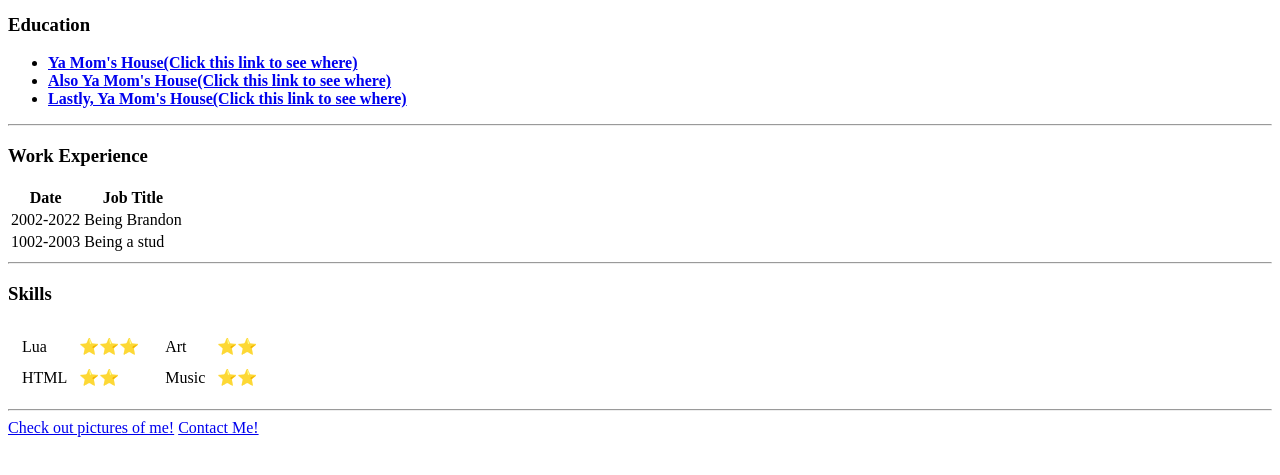
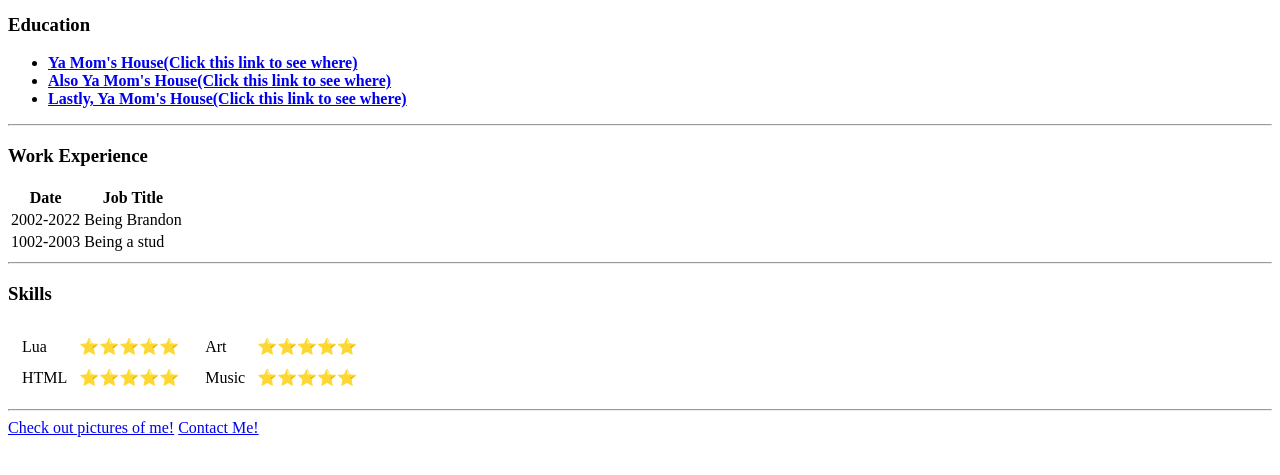
Before and after one commit to NodnarbOK/cv, a plain HTML site: page index.html in a window 1280 px wide. Shown: the part 283-758 px from the top of the page. Drawn offline with Linux system fonts and the light colour scheme.

Commit message:
Update to index.html
Buffed up my skills

```diff
--- a/index.html
+++ b/index.html
@@ -52,21 +52,21 @@
           <td><table cellspacing="10">
             <tr>
               <td>Lua</td>
-              <td>⭐️⭐️⭐️</td>
+              <td>⭐⭐️⭐⭐⭐️</td>
             </tr>
             <tr>
               <td>HTML</td>
-              <td>⭐️⭐️</td>
+              <td>⭐️⭐⭐⭐⭐️</td>
             </tr>
           </table></td>
           <td><table cellspacing="10">
             <tr>
               <td>Art</td>
-              <td>⭐️⭐️</td>
+              <td>⭐️⭐⭐⭐⭐️</td>
             </tr>
             <tr>
               <td>Music</td>
-              <td>⭐️⭐️</td>
+              <td>⭐️⭐⭐⭐⭐️</td>
             </tr>
           </table></td>
         </tr>
```
